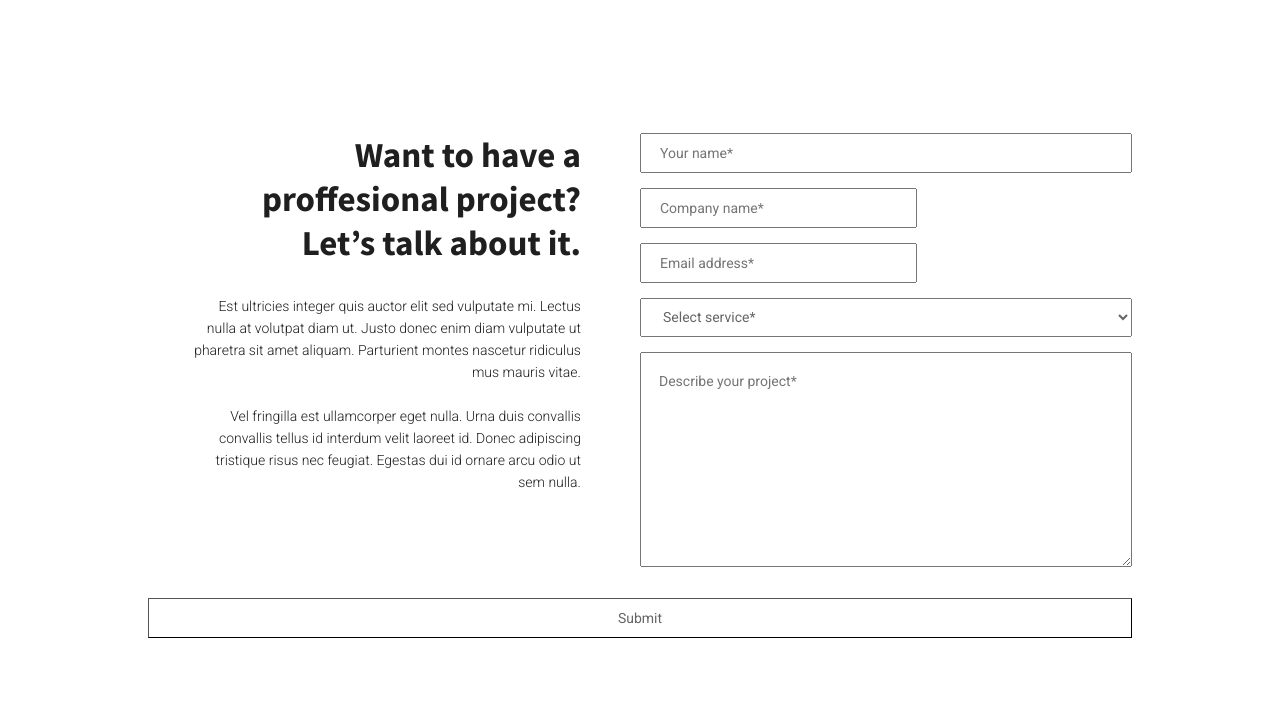
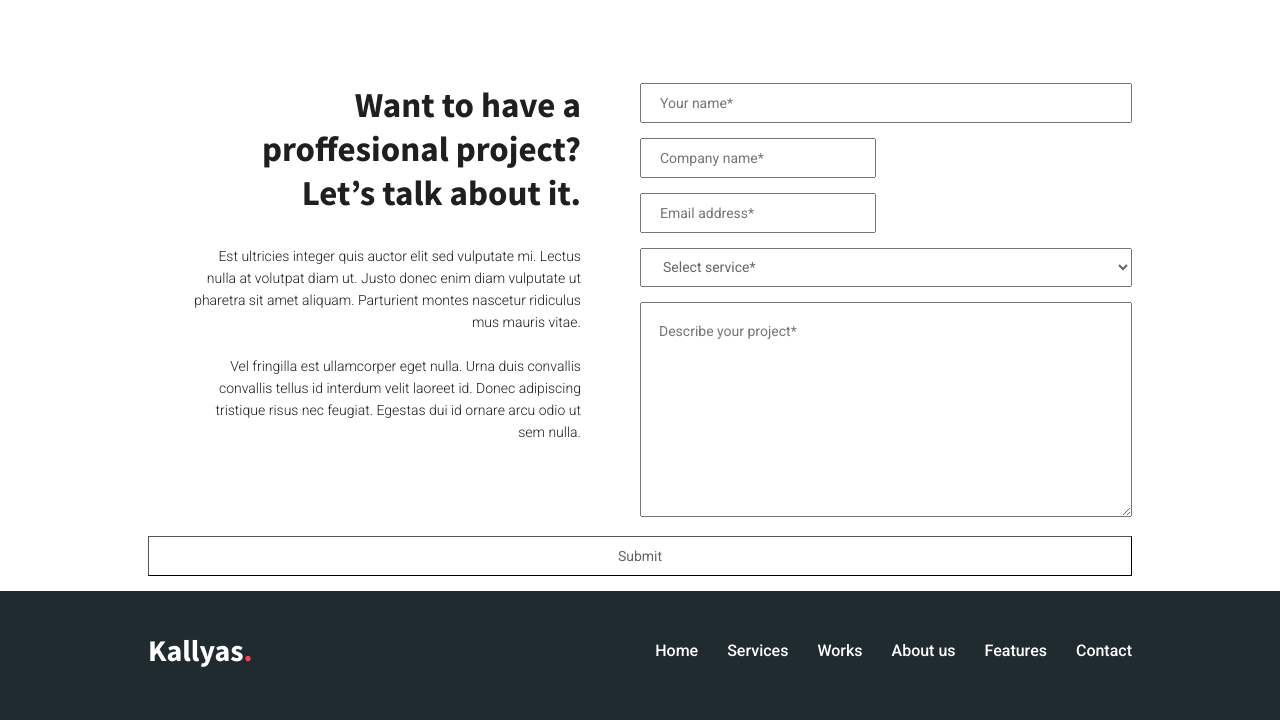
Before and after one commit to rebintex/business-web, a plain HTML site: page index.html in a window 1280 px wide. Shown: the part 4690-5410 px from the top of the page. Drawn offline with Linux system fonts and the light colour scheme.

Commit message:
Button fixing

```diff
--- a/index.html
+++ b/index.html
@@ -348,10 +348,10 @@
               </div>
             </div>
             <div class="contact__form">
-              <ul class="contact__elements">
-                <input class="contact__name" type="text" placeholder="Your name*"><br>
-                <input class="contact__company-name" size="33" type="text" placeholder="Company name*">
-                <input class="contact__email" size="33" type="email" placeholder="Email address*"><br>
+              <form class="contact__elements">
+                <input class="contact__name" type="text" placeholder="Your name*">
+                <input class="contact__company-name" type="text" placeholder="Company name*">
+                <input class="contact__email" type="email" placeholder="Email address*">
                 <select class="contact__select" name="SOMETHING" id="#">
                   <option value="0" disabled selected hidden>Select service*</option>
                   <option value="1">Service 1</option>
@@ -359,10 +359,10 @@
                   <option value="3">Service 3</option>
                 </select><br>
                 <textarea class="contact__textarea" placeholder="Describe your project*"></textarea><br>
-                <input class="contact__submit" type="submit" value="Submit"></input>
-              </ul>
+              </form>
             </div>
           </div>
+          <button class="contact__submit" type="submit" value="Submit">Submit</button>
         </div>
       </section>
 
--- a/scss/style.scss
+++ b/scss/style.scss
@@ -540,7 +540,7 @@
     &__block {
         display: flex;
         justify-content: space-between;
-        padding: 70px 0 70px;
+        padding: 20px 0 15px;
     }
     &__box {
         width: 19%;
@@ -579,17 +579,17 @@
             }
 
             .contact__company-name {
-                // width: 48%;
+                min-width: 48%;
                 padding-left: 18px;
                 margin-bottom: 15px;
                 font-size: 14px;
                 line-height: 36px;
                 font-family: 'Roboto';
-                margin-right: 20.4px;
+                margin-right: 16.4px;
             }
 
             .contact__email {
-                // width: 48%;
+                min-width: 48%;
                 padding-left: 18px;
                 margin-bottom: 15px;
                 font-size: 14px;
@@ -610,15 +610,17 @@
                 width: 100%;
                 height: 215px;
                 padding: 9.5px 18px 9.5px;
-                margin-bottom: 27px;
                 font-size: 14px;
                 line-height: 36px;
                 font-family: 'Roboto';
                 color: #646565;
             }
 
+
+        }
+    }
     .contact__submit {
-                width: 200%;
+        width: 100%;
         height: 40px;
         padding: 9.5px 18px 9.5px;
         margin-bottom: 15px;
@@ -626,7 +628,7 @@
         line-height: 13px;
         font-family: 'Roboto';
         color: #646565;
-                margin-left: -100%;
+        // margin-left: -100%;
         background-color: transparent;
         border-width: 1px;
             &:hover {
@@ -635,8 +637,6 @@
                 border-color: transparent;
                 line-height: 18px;
 
-                    }
-            }
             }
     }
 }
```
Also changed, not shown: scss/style.css, 1 other file. Lines whose indentation alone changed are shown as unchanged.
